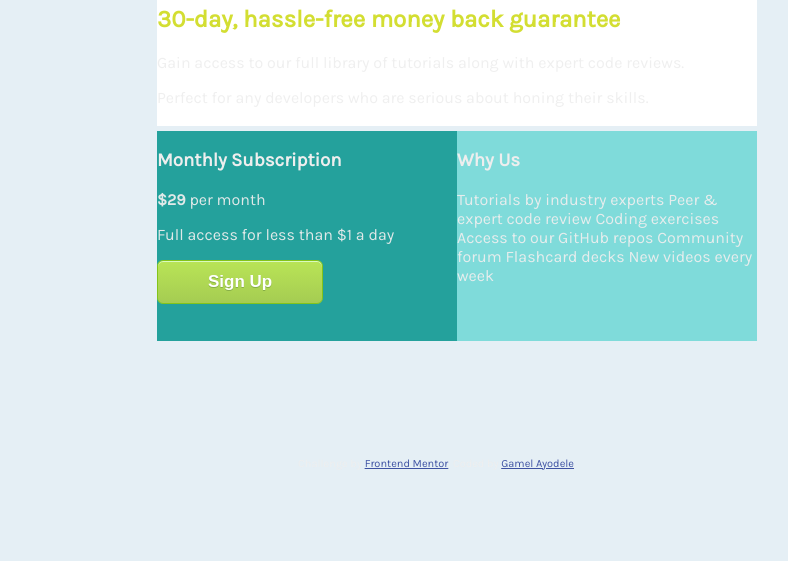
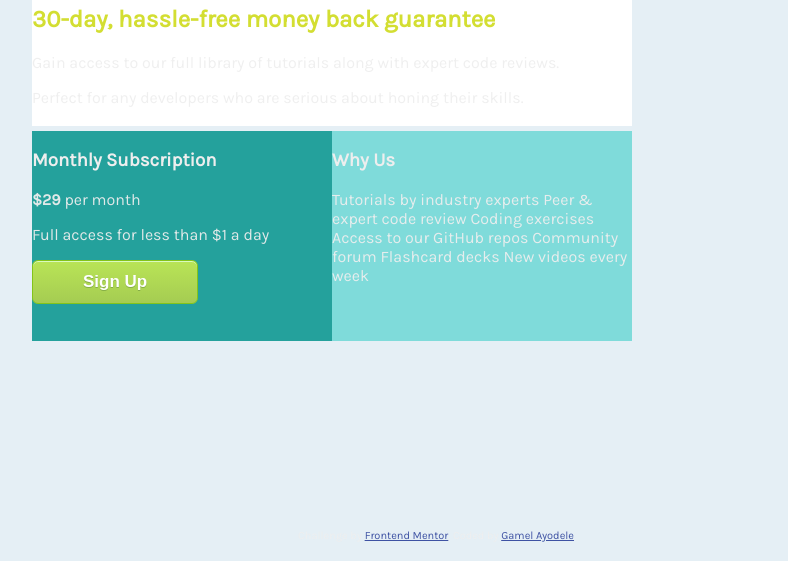
Before and after one commit to gamelayo/single-price-grid-component-master, a plain HTML site: page index.html in a window 1280 px wide. Shown: the part 255-816 px from the top of the page, without its empty margins (316-1104 px from the left). Drawn offline with Linux system fonts and the light colour scheme.

Commit message:
Update style.css

```diff
--- a/stylesheet/style.css
+++ b/stylesheet/style.css
@@ -36,7 +36,7 @@ display: grid;
 grid-template-columns:auto auto;
 width: 600px;
 height: 420px;
-margin: 100px 100px 100px 350px;
+margin:auto;
 
 
 }
```
